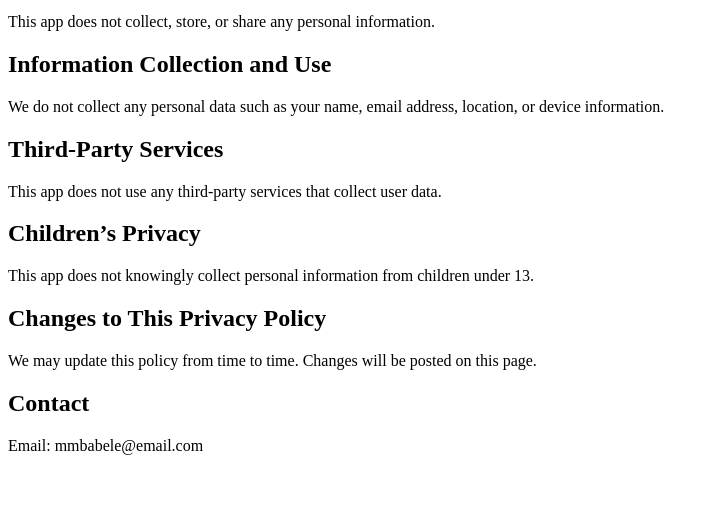
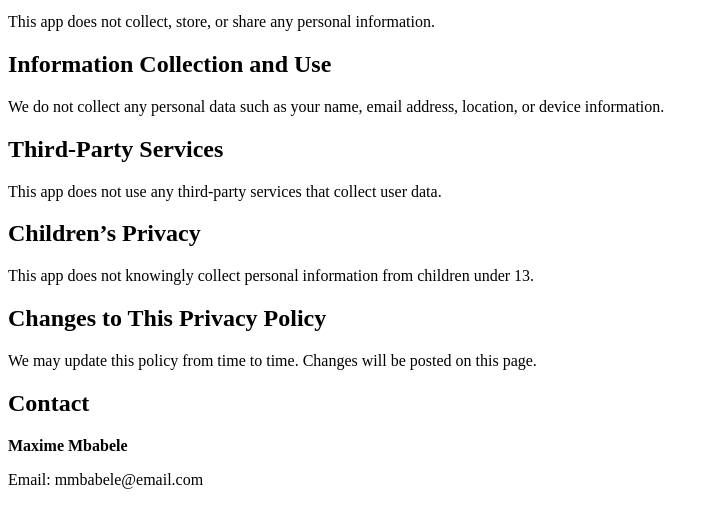
Before and after one commit to xamxam23/privacy-policy, a plain HTML site: page index.html in a window 1280 px wide. Shown: the part 101-628 px from the top of the page, without its empty margins (0-715 px from the left). Drawn offline with Linux system fonts and the light colour scheme.

Commit message:
Update index.html

```diff
--- a/index.html
+++ b/index.html
@@ -2,7 +2,7 @@
 <html lang="en">
 <head>
   <meta charset="UTF-8">
-  <title>Privacy Policy</title>
+  <title>Privacy Policy for <b>Double Tap</b> published by <b>Maxime Mbabele</b></title>
 </head>
 <body>
   <h1>Privacy Policy</h1>
@@ -23,6 +23,7 @@
   <p>We may update this policy from time to time. Changes will be posted on this page.</p>
 
   <h2>Contact</h2>
+  <p><b>Maxime Mbabele</b></p>
   <p>Email: mmbabele@email.com</p>
 </body>
 </html>
```
